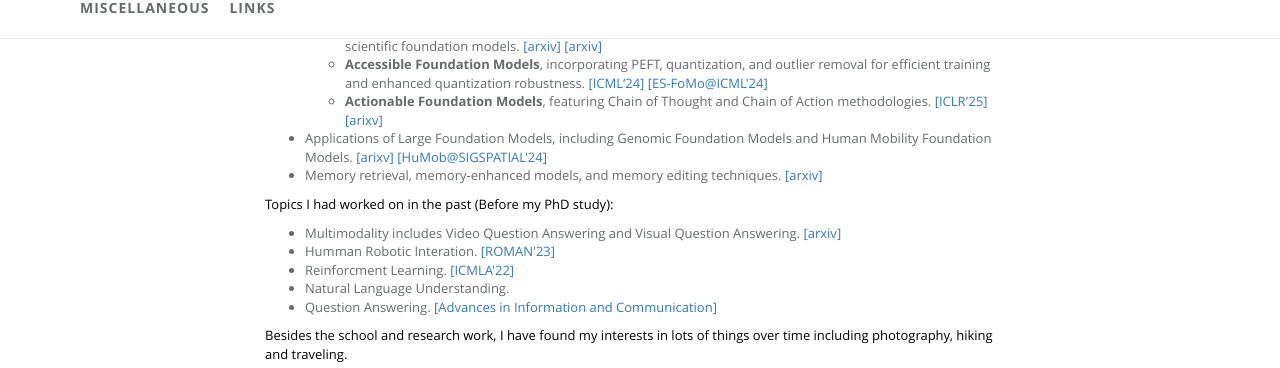
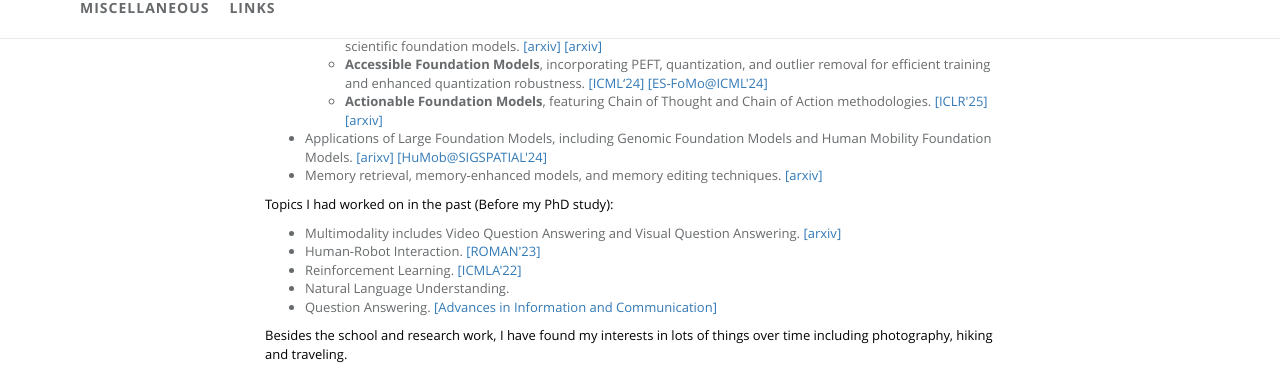
Before and after one commit to robinzixuan/robin.github.io, a Jekyll site: the page built from index.html, in a window 1280 px wide and 900 px high, scrolled down 923 px. Shown: the part 149-517 px from the top of the window. Built offline with Jekyll 4.4.1, drawn with Linux system fonts in a browser that asks for light colours.

Commit message:
Update about.html

```diff
--- a/_includes/sections/about.html
+++ b/_includes/sections/about.html
@@ -99,7 +99,7 @@
                   <li><b>Comprehensible Foundation Models</b>, integrating modern Hopfield networks. <a href="https://openreview.net/pdf/d4de66d4f151848c87dea393231d1ea19ff0b3cb.pdf">[ICML‘24]</a> </li>
                   <li><b>Responsible Foundation Model</b>, encompassing jailbreaks, adversarial attacks, and risks associated with scientific foundation models. <a href="https://arxiv.org/abs/2405.20653">[arxiv]</a> <a href="https://arxiv.org/abs/2406.01514">[arxiv]</a></li>
                   <li><b>Accessible Foundation Models</b>, incorporating PEFT, quantization, and outlier removal for efficient training and enhanced quantization robustness. <a href="https://openreview.net/pdf/d4de66d4f151848c87dea393231d1ea19ff0b3cb.pdf">[ICML‘24]</a> <a href="https://openreview.net/forum?id=kZBM2UYiQh">[ES-FoMo@ICML'24]</a> </li>
-                  <li><b>Actionable Foundation Models</b>, featuring Chain of Thought and Chain of Action methodologies. <a href="https://arxiv.org/abs/2403.17359">[ICLR'25]</a> <a href="https://arxiv.org/abs/2405.17822">[arixv]</a> </li>
+                  <li><b>Actionable Foundation Models</b>, featuring Chain of Thought and Chain of Action methodologies. <a href="https://arxiv.org/abs/2403.17359">[ICLR'25]</a> <a href="https://arxiv.org/abs/2405.17822">[arxiv]</a> </li>
                 </ul>
                <li> Applications of Large Foundation Models, including Genomic Foundation Models and Human Mobility Foundation Models. <a href="https://arxiv.org/abs/2402.01685">[arixv]</a> <a href="https://dl.acm.org/doi/abs/10.1145/3681771.3699910">[HuMob@SIGSPATIAL'24]</a>   </li>
                 <li> Memory retrieval, memory-enhanced models, and memory editing techniques. <a href="https://arxiv.org/abs/2405.17822">[arxiv]</a> </li>
@@ -110,8 +110,8 @@
             <p style="color:black;">Topics I had worked on in the past (Before my PhD study): </p>
             <ul>
               <li>Multimodality includes Video Question Answering and Visual Question Answering. <a href="https://arxiv.org/abs/2103.11537">[arxiv]</a> </li>
-              <li>Humman Robotic Interation. <a href="https://ieeexplore.ieee.org/abstract/document/10309342/">[ROMAN'23]</a> </li>
-              <li>Reinforcment Learning. <a href="https://ieeexplore.ieee.org/abstract/document/10069446/">[ICMLA'22]</a> </li>
+              <li>Human-Robot Interaction. <a href="https://ieeexplore.ieee.org/abstract/document/10309342/">[ROMAN'23]</a> </li>
+              <li>Reinforcement Learning. <a href="https://ieeexplore.ieee.org/abstract/document/10069446/">[ICMLA'22]</a> </li>
               <li>Natural Language Understanding.</li>
               <li>Question Answering. <a href="https://link.springer.com/chapter/10.1007/978-3-030-73103-8_32">[Advances in Information and Communication]</a> </li>
 
```
